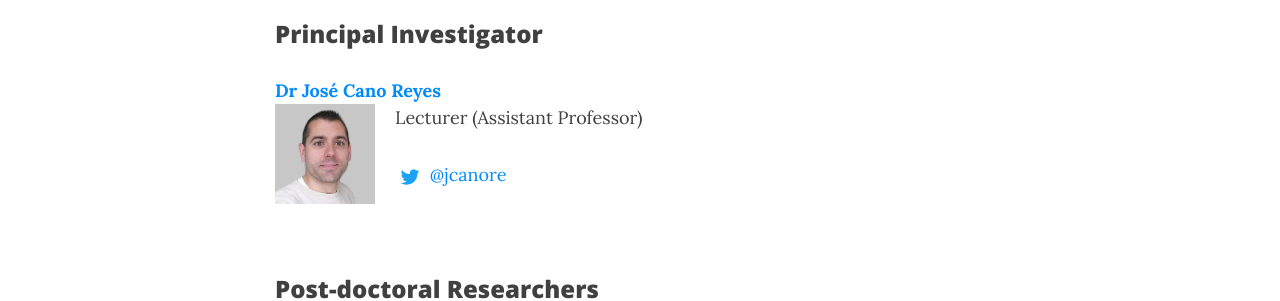
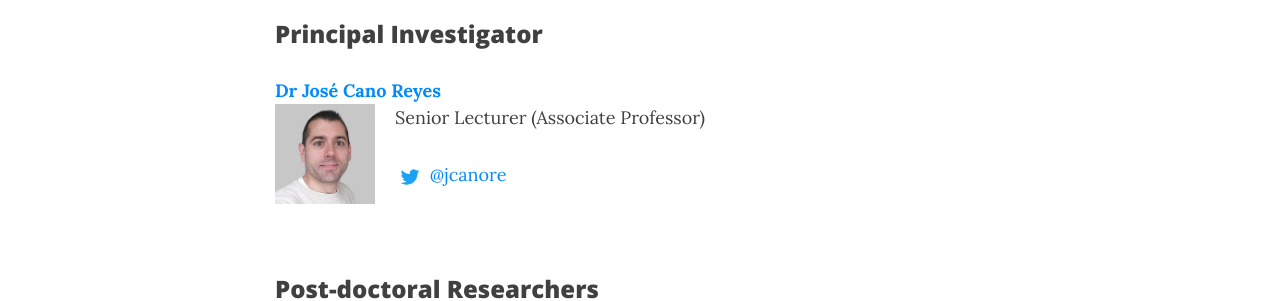
Before and after one commit to gicLAB/gicLAB.github.io, a Jekyll site: the page built from people.md, in a window 1280 px wide and 900 px high. Shown: the part 298-599 px from the top of the window. Built offline with Jekyll 4.4.1, drawn with Linux system fonts in a browser that asks for light colours; nearby versions of some CDN libraries; comment, search, counter and statistics services are not loaded.

Commit message:
Update people.md

```diff
--- a/people.md
+++ b/people.md
@@ -7,7 +7,7 @@
 ## Current Lab Members
 
 ### Principal Investigator
-**[Dr José Cano Reyes](http://www.dcs.gla.ac.uk/~josecr/)** <br> <img src="/assets/img/people/jose_small_new.png" width="100px" style="float: left; margin-right: 20px;"> Lecturer (Assistant Professor)
+**[Dr José Cano Reyes](http://www.dcs.gla.ac.uk/~josecr/)** <br> <img src="/assets/img/people/jose_small_new.png" width="100px" style="float: left; margin-right: 20px;"> Senior Lecturer (Associate Professor)
 
 <img src="/assets/img/Twitter_Logo_Blue.png" width="30px"> [@jcanore](https://twitter.com/jcanore)
 <br><br>
```
